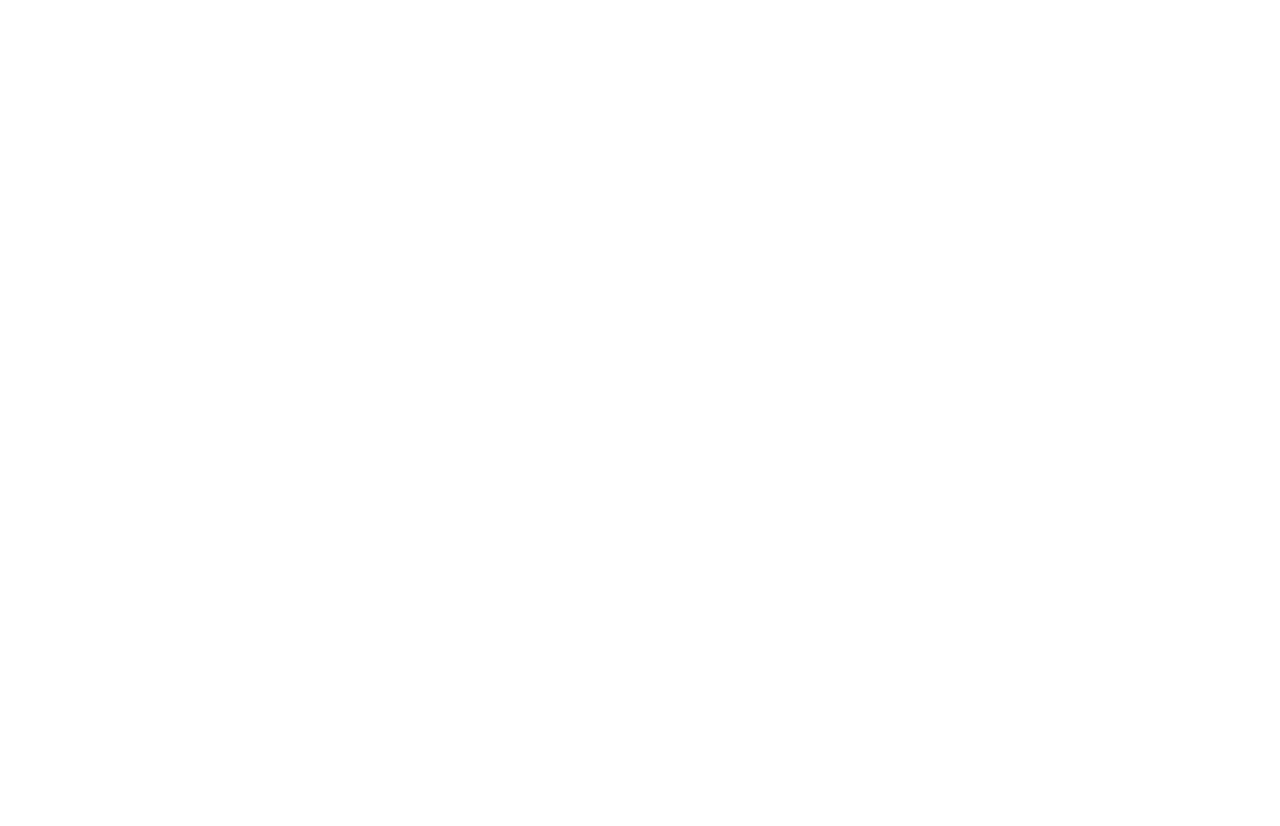
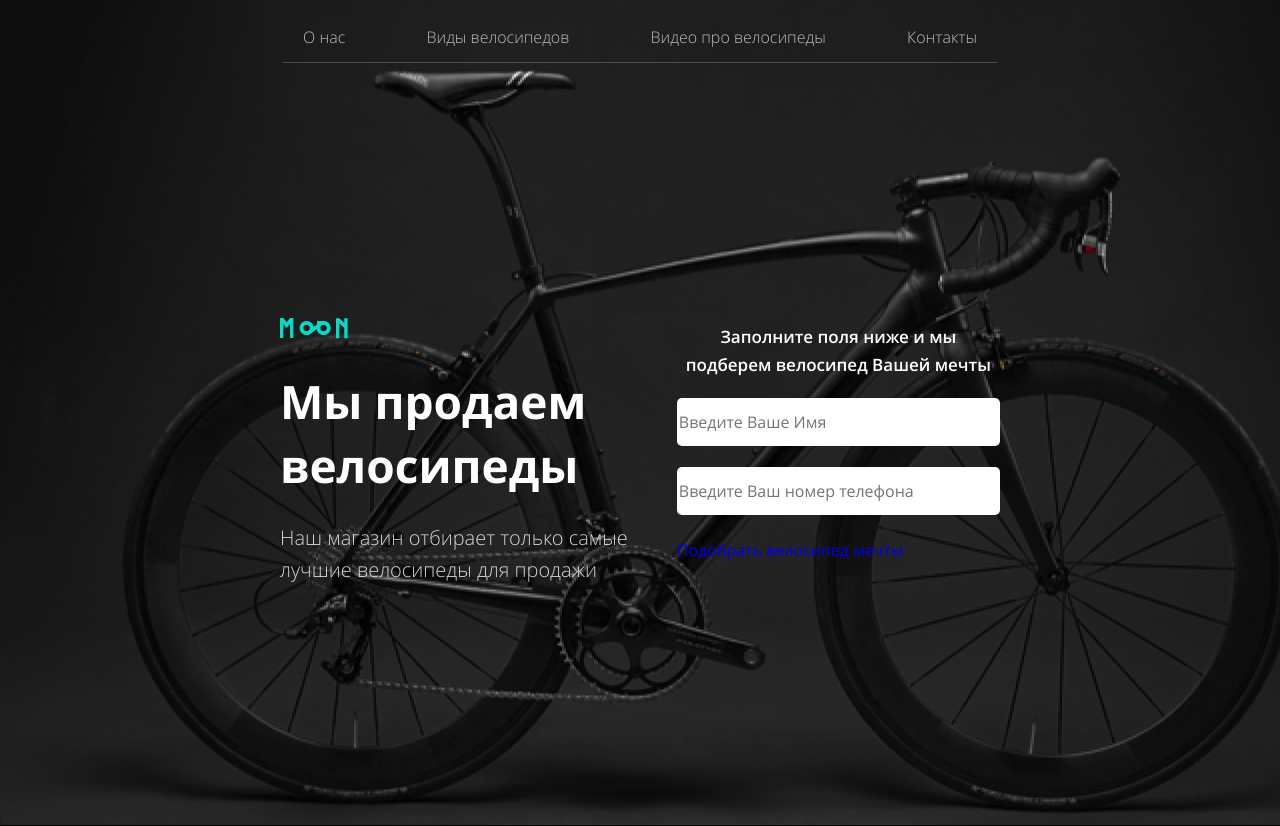
Before and after one commit to Liliia-s/bicycles, a website: page source/index.html in a window 1280 px wide. Before the commit the page ends 800 px from the top, so only its background shows below. Drawn offline with nearby package versions, Linux system fonts and the light colour scheme; files that its build step writes are made by us from their sources.

Commit message:
Практически доделала шапку

```diff
--- a/source/index.html
+++ b/source/index.html
@@ -13,9 +13,42 @@
 </head>
 
 <body>
-  <header>
+  <header class="site-header">
+    <nav class="site-header__menu site-menu">
+      <ul class="site-menu__list">
+        <li class="site-menu__item"><a href="#about" class="site-menu__link">О нас</a></li>
+        <li class="site-menu__item"><a href="#bikes" class="site-menu__link">Виды велосипедов</a></li>
+        <li class="site-menu__item"><a href="#video" class="site-menu__link">Видео про велосипеды</a></li>
+        <li class="site-menu__item"><a href="#contacts" class="site-menu__link">Контакты</a></li>
+      </ul>
+    </nav>
+    <section class="site-header__promo promo">
+      <div class="promo__wrapper">
+        <div class="promo__wrapper-logo">
+          <a class="promo__logo">
+            <picture>
+              <img src="img/logo.svg" alt="Логотип интернет-магазина велосипедов - Moon">
+            </picture>
+          </a>
+          <button class="promo__btn-menu btn"></button>
+        </div>
+        <h1 class="promo__header">Мы продаем велосипеды</h1>
+        <p class="promo__text">Наш магазин отбирает только самые лучшие велосипеды для продажи</p>
+      </div>
+      <form class="form">
+        <p class="form__text">Заполните поля ниже и мы подберем велосипед Вашей мечты</p>
+        <div class="form__input-wrapper">
+          <input class="form__input" type="text" placeholder="Введите Ваше Имя">
+        </div>
+        <div class="form__input-wrapper">
+          <input class="form__input" type="tel" placeholder="Введите Ваш номер телефона">
+        </div>
+        <a href="#">Подобрать велосипед мечты</a>
+      </form>
+    </section>
   </header>
   <main>
+
   </main>
   <footer>
   </footer>
--- a/source/sass/blocks/container.scss
+++ b/source/sass/blocks/container.scss
@@ -1,14 +1,14 @@
 .container {
   margin: 0 auto;
-  padding: 0 375px;
+  padding: 0 137px;
   max-width: $desktop-width;
   width: 100%;
 
-  @media (max-width: $mobile-max-width) {
+  @media (width: $tablet-width) {
+    padding: 0 89px;
+  }
+
+  @media (width: $mobile-width) {
     padding: 0 16px;
   }
-
-  @media (min-width: $tablet-width) and (max-width: $tablet-max-width) {
-    padding: 0 21px;
-  }
 }
--- /dev/null
+++ b/source/sass/blocks/form.scss
@@ -0,0 +1,24 @@
+.form {
+  max-width: 327px;
+  padding-top: 5px;
+}
+
+.form__text {
+  @include reset-indent;
+  padding-bottom: 19px;
+  font-size: 17px;
+  font-weight: 600;
+  text-align: center;
+  color: $color-white;
+}
+
+.form__input-wrapper:not(:last-child) {
+  padding-bottom: 21px;
+}
+
+.form__input {
+  width: 100%;
+  border: 0;
+  border-radius: 5px;
+  height: 48px;
+}
--- /dev/null
+++ b/source/sass/blocks/promo.scss
@@ -0,0 +1,37 @@
+.promo {
+  display: flex;
+  justify-content: space-between;
+  padding-bottom: 240px;
+  // flex-wrap: wrap;
+  // max-width: 400px;
+}
+
+.promo__wrapper {
+  max-width: 400px;
+  // margin-right: 153px;
+}
+
+.promo__wrapper-logo {
+  padding-bottom: 22px;
+}
+
+.promo__btn-menu {
+  display: none;
+}
+
+.promo__header {
+  @include reset-indent;
+  padding-bottom: 25px;
+  font-size: 46px;
+  line-height: 64px;
+  font-weight: 700;
+  color: $color-white;
+}
+
+.promo__text {
+  @include reset-indent;
+  font-size: 20px;
+  line-height: 32px;
+  font-weight: 300;
+  color: rgba($color-white, 0.8);
+}
--- /dev/null
+++ b/source/sass/blocks/site-header.scss
@@ -0,0 +1,14 @@
+.site-header {
+  background: url("../../img/background-bike-desktop.png") no-repeat $color-black;
+}
+
+.site-header__menu {
+  padding-top: 21px;
+  padding-right: 283px;
+  padding-left: 283px;
+}
+
+.site-header__promo {
+  padding: 0 280px;
+  padding-top: 255px;
+}
--- /dev/null
+++ b/source/sass/blocks/site-menu.scss
@@ -0,0 +1,22 @@
+// .site-menu {
+
+// }
+
+.site-menu__list {
+  @include reset-list;
+  display: flex;
+  padding-right: 20px;
+  padding-bottom: 9px;
+  padding-left: 20px;
+  flex-direction: row;
+  flex-wrap: wrap;
+  justify-content: space-between;
+  font-weight: 300;
+  line-height: 32px;
+  letter-spacing: -0.5%;
+  border-bottom: 1px solid rgba($color-white, 0.2);
+}
+
+.site-menu__link {
+  color: rgba($color-white, 0.7);
+}
--- a/source/sass/main.scss
+++ b/source/sass/main.scss
@@ -2,12 +2,13 @@ body {
   @include reset-indent;
   min-width: 320px;
   font-style: normal;
-  // font-size: 16px;
-  // line-height: 28px;
+  font-size: 16px;
+  line-height: 28px;
   font-family: "Open Sans", "Arial", sans-serif;
-  // font-weight: 400;
-  // color: $color-granite;
-  // background-color: $color-white;
+  font-weight: 400;
+  letter-spacing: -0.5%;
+  color: $color-black;
+  background-color: $color-white;
 }
 
 img {
--- a/source/sass/style.scss
+++ b/source/sass/style.scss
@@ -1,7 +1,12 @@
 @import "mixins";
 @import "variables";
 @import "normalize";
+@import "main";
 @import "font-face";
 @import "pixel-perfect";
 @import "blocks/visually-hidden";
 @import "blocks/container";
+@import "blocks/site-header";
+@import "blocks/site-menu";
+@import "blocks/promo";
+@import "blocks/form";
--- a/source/sass/variables.scss
+++ b/source/sass/variables.scss
@@ -3,6 +3,7 @@ $mobile-max-width: 767px;
 $tablet-width: 768px;
 $tablet-max-width: 1023px;
 $desktop-width: 1024px;
+$desktop-max-width: 1440px;
 $retina-dpi: 144dpi;
 $retina-dppx: 1.5dppx;
 $color-white: #ffffff;
```
Also changed, not shown: 1 other file.
